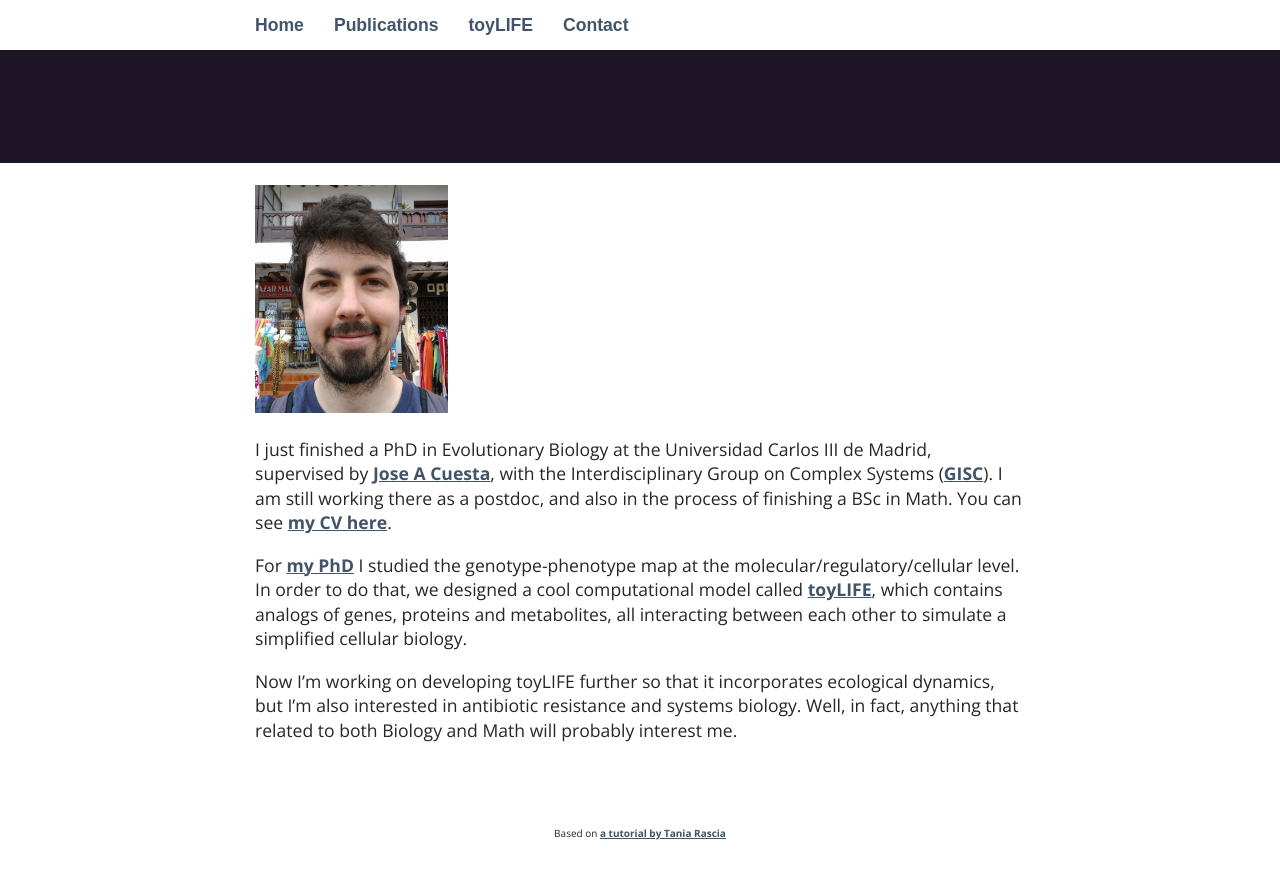
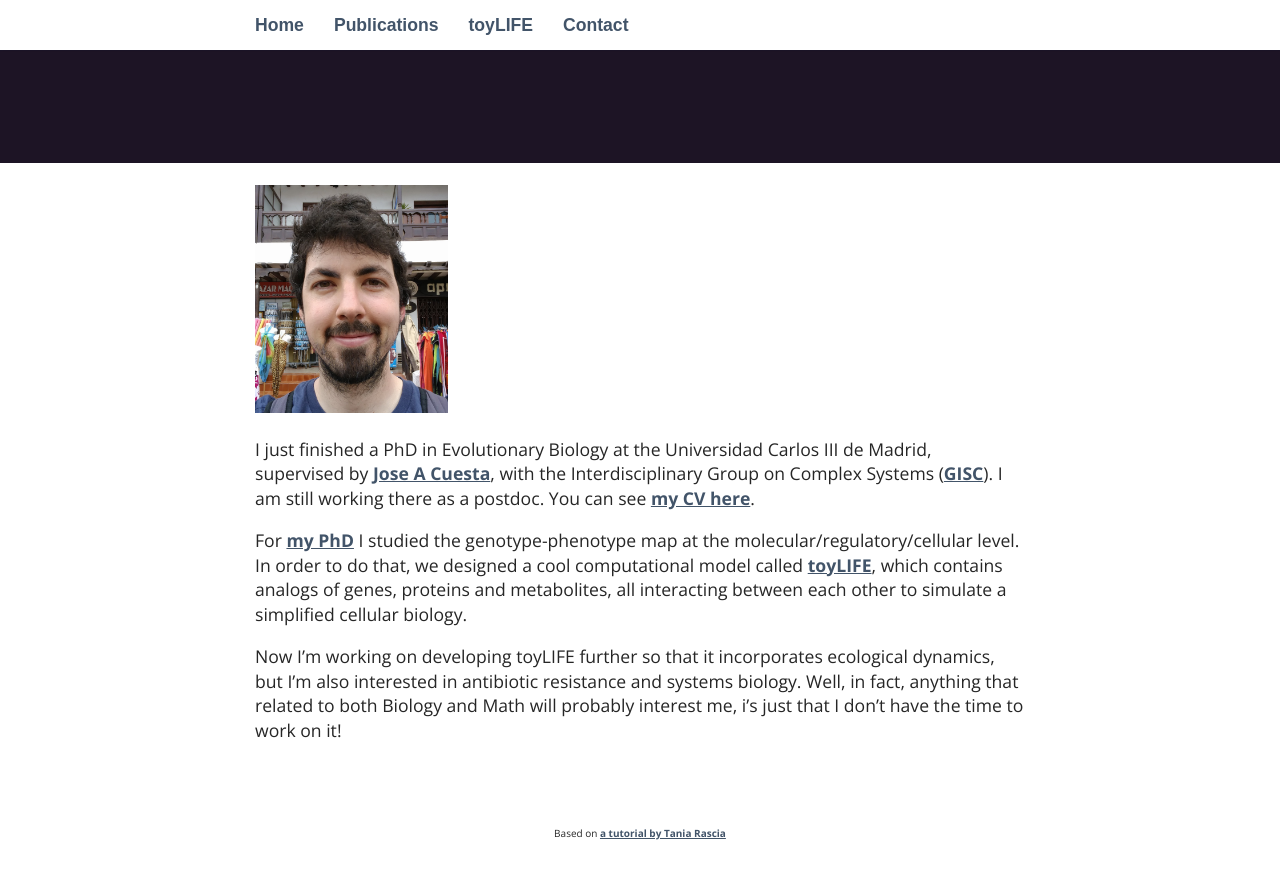
Before and after one commit to PabloCatalan/pablocatalan.github.io, a Jekyll site: the page built from index.md, in a window 1280 px wide and 900 px high, scrolled down 337 px. Shown: the top 879 px of the window. Built offline with Jekyll 4.4.1, drawn with Linux system fonts in a browser that asks for light colours; some web fonts are replaced.

Commit message:
Update index.md

```diff
--- a/index.md
+++ b/index.md
@@ -4,8 +4,8 @@ layout: page
 
 <img src="/foto.jpg" width="25%" height="25%">
 
-I just finished a PhD in Evolutionary Biology at the Universidad Carlos III de Madrid, supervised by [Jose A Cuesta](http://gisc.uc3m.es/~cuesta/), with the Interdisciplinary Group on Complex Systems ([GISC](http://gisc.es)). I am still working there as a postdoc, and also in the process of finishing a BSc in Math. You can see [my CV here](/CV_eng.pdf).
+I just finished a PhD in Evolutionary Biology at the Universidad Carlos III de Madrid, supervised by [Jose A Cuesta](http://gisc.uc3m.es/~cuesta/), with the Interdisciplinary Group on Complex Systems ([GISC](http://gisc.es)). I am still working there as a postdoc. You can see [my CV here](/pablocatalan_cveng.pdf).
 
 For [my PhD](papers/pablocatalan_phdtesis.pdf) I studied the genotype-phenotype map at the molecular/regulatory/cellular level. In order to do that, we designed a cool computational model called [toyLIFE](/toyLIFE), which contains analogs of genes, proteins and metabolites, all interacting between each other to simulate a simplified cellular biology.
 
-Now I'm working on developing toyLIFE further so that it incorporates ecological dynamics, but I'm also interested in antibiotic resistance and systems biology. Well, in fact, anything that related to both Biology and Math will probably interest me.
+Now I'm working on developing toyLIFE further so that it incorporates ecological dynamics, but I'm also interested in antibiotic resistance and systems biology. Well, in fact, anything that related to both Biology and Math will probably interest me, i's just that I don't have the time to work on it!
```
